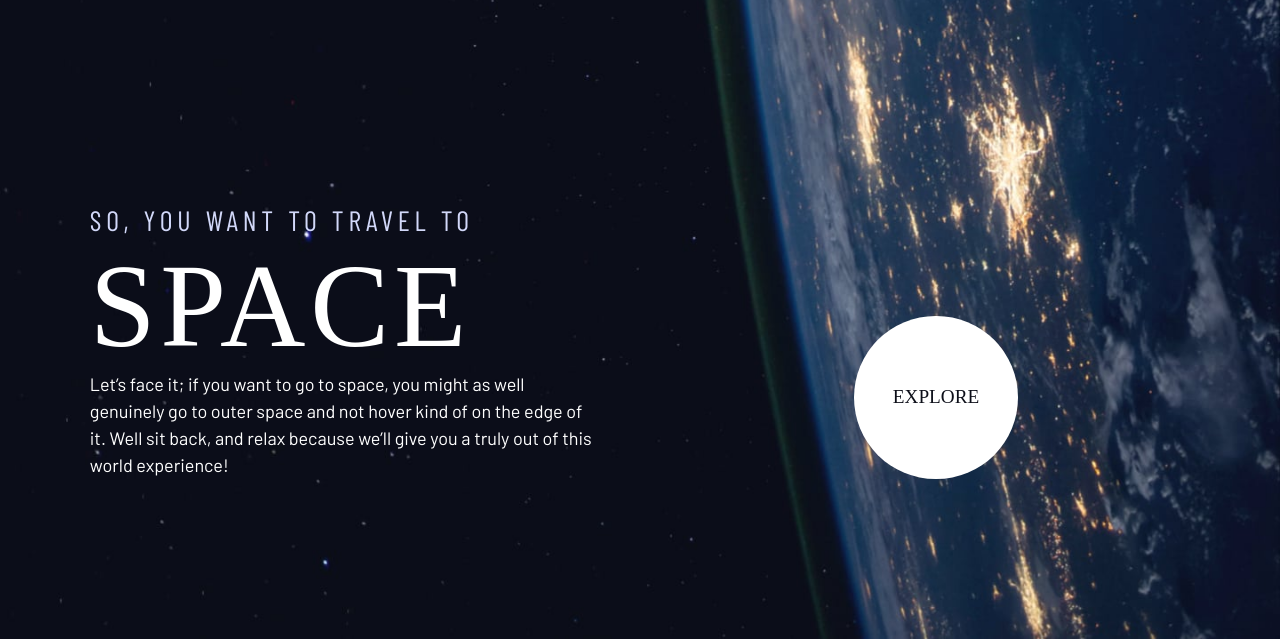
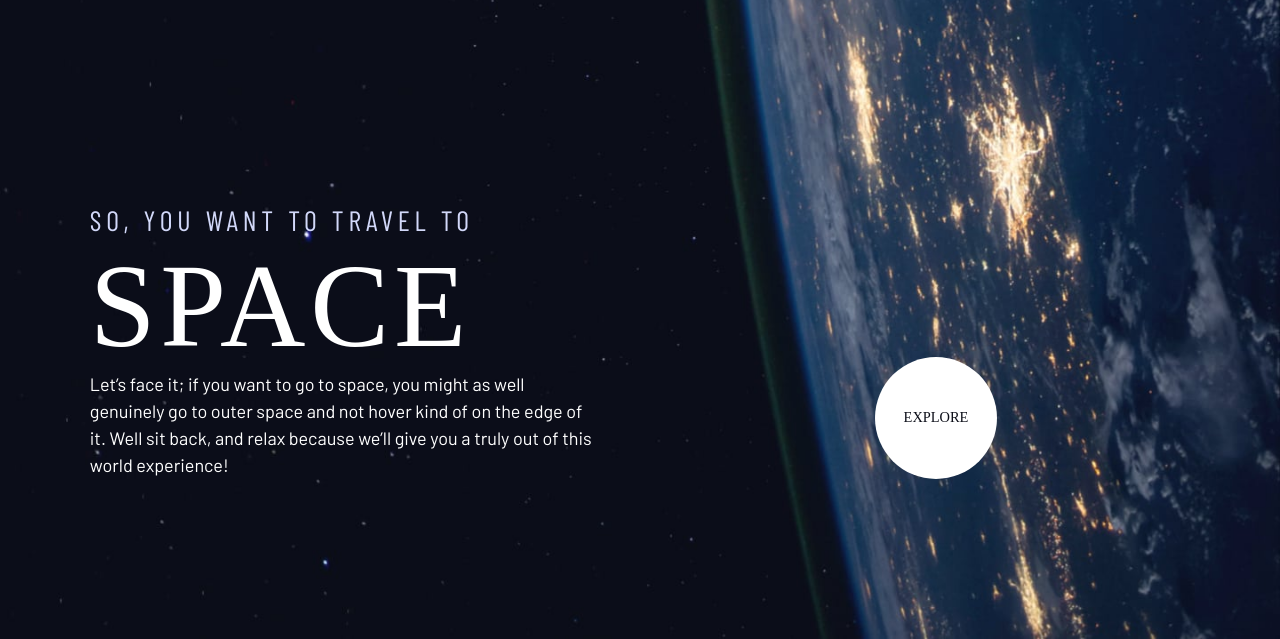
Before and after one commit to MohamedZakidev/Explore-Space-main, a plain HTML site: page index.html in a window 1280 px wide. Shown: the part 161-800 px from the top of the page. Drawn offline with nearby package versions, Linux system fonts and the light colour scheme; a web font is replaced by a local one.

Commit message:
Update index.css

```diff
--- a/index.css
+++ b/index.css
@@ -243,7 +243,7 @@ select {
 /* ------------------- */
 
 .large-button {
-    font-size: 1.2rem;
+    font-size: .9rem;
     position: relative;
     z-index: 1;
     display: inline-grid;
```
